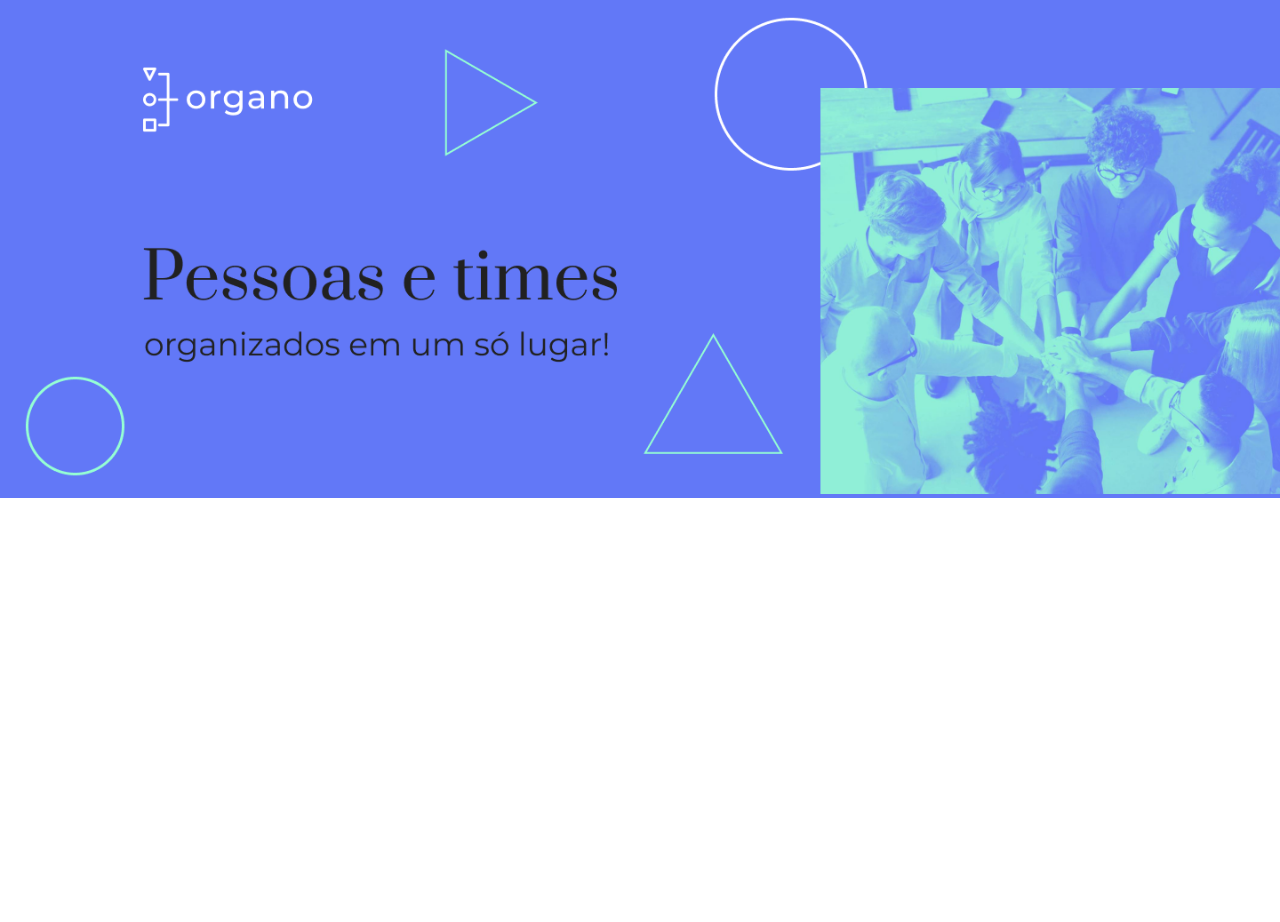
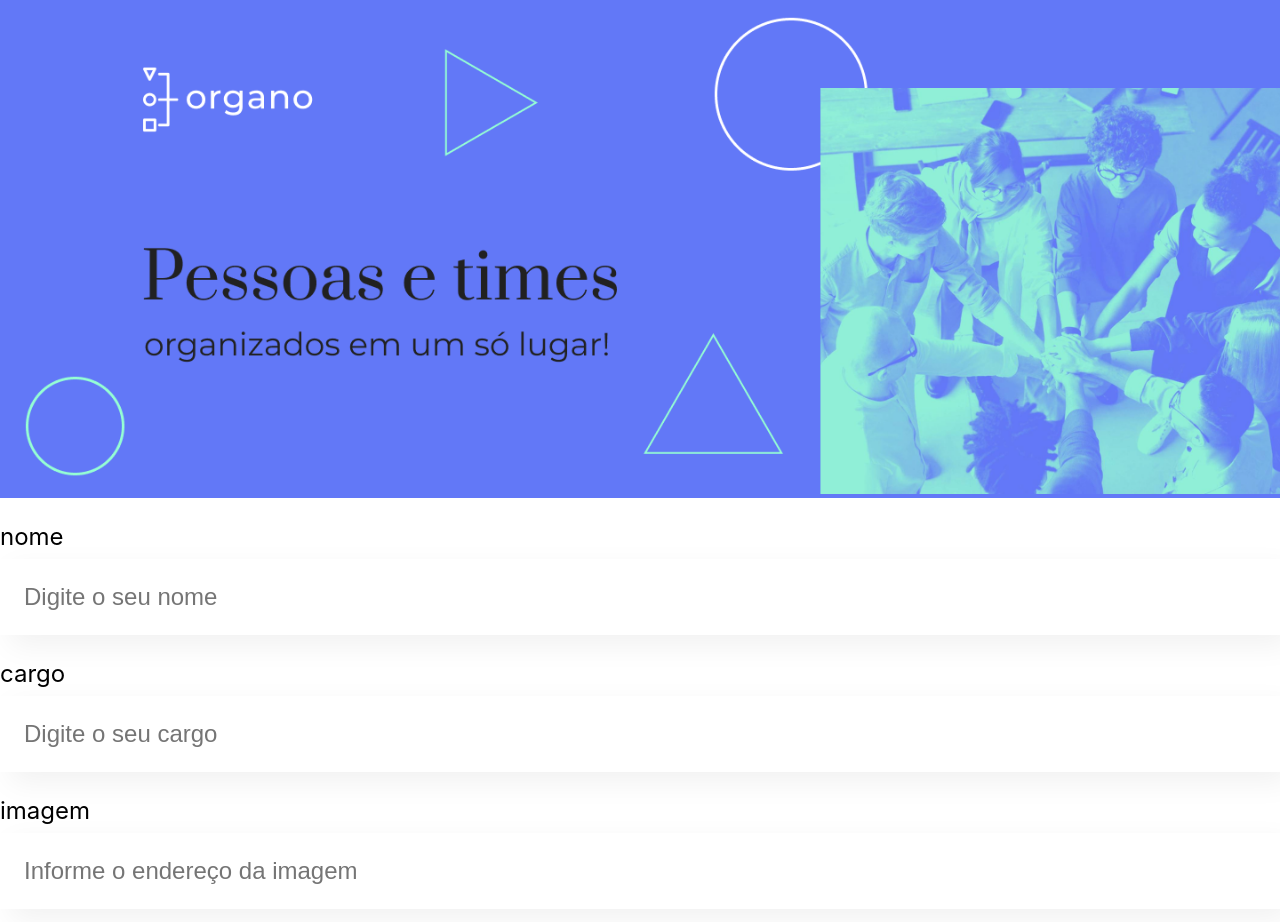
Before and after one commit to guiestrela/Organo, a React (Create React App) app: page / in a window 1280 px wide. Shown: the top 922 px of the page. Before the commit the page ends 800 px from the top, so only its background shows below. Built offline with nearby package versions, Linux system fonts and the light colour scheme.

Commit message:
add formulário

```diff
--- a/src/App.js
+++ b/src/App.js
@@ -1,11 +1,14 @@
-import Banner from './componetes/Banner/Banner';
+import Banner from './componentes/Banner';
+import CampoTexto from './componentes/CampoTexto';
 
 function App() {
   return (
     <div className="App">
       <Banner />
-
-    </div>
+      <CampoTexto label="nome" placeholder="Digite o seu nome"/>
+      <CampoTexto label="cargo"placeholder="Digite o seu cargo"/>
+      <CampoTexto label="imagem"placeholder="Informe o endereço da imagem"/>
+      </div>
   );
 }
 
--- /dev/null
+++ b/src/componentes/CampoTexto/CampoTexto.css
@@ -0,0 +1,19 @@
+.campo-texto {
+    margin: 24px 0;
+}
+
+.campo-texto label {
+    display: block;
+    margin-bottom: 8px;
+    font-size: 24px;
+}
+
+.campo-texto input {
+    background-color: #FFFFFF;
+    box-shadow: 10px 10px 30px rgba(0, 0, 0, 0.06);
+    width: 100%;
+    border: none;
+    font-size: 24px;
+    padding: 24px;
+    box-sizing: border-box;
+}
--- /dev/null
+++ b/src/componentes/CampoTexto/index.js
@@ -0,0 +1,12 @@
+import './CampoTexto.css'
+
+const CampoTexto = (props) => {
+    return (
+        <div className="campo-texto">
+            <label>{props.label}</label>
+            <input placeholder={props.placeholder}/>
+        </div>
+    )
+}
+
+export default CampoTexto;
```
Also changed, not shown: src/componentes/Banner/Banner.css (renamed from src/componetes/Banner/Banner.css), src/componentes/Banner/index.js (renamed from src/componetes/Banner/Banner.js).
